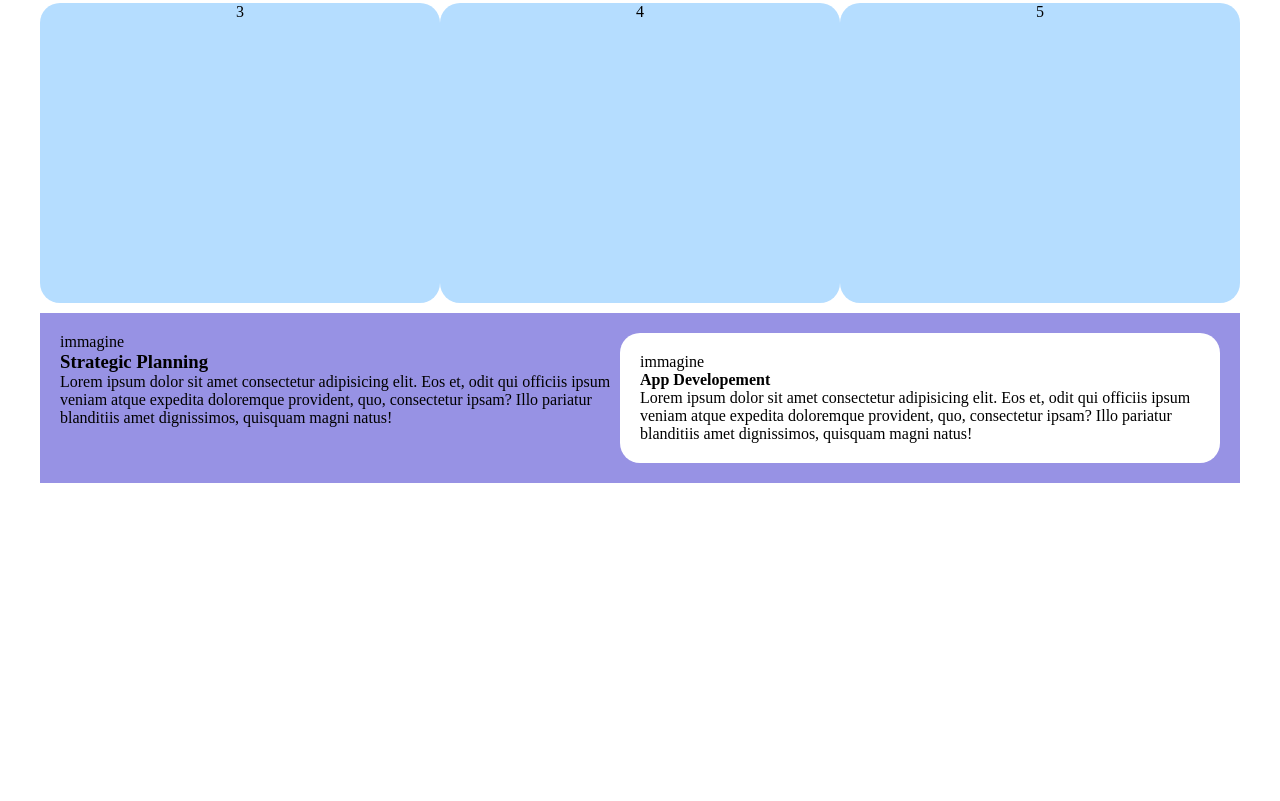
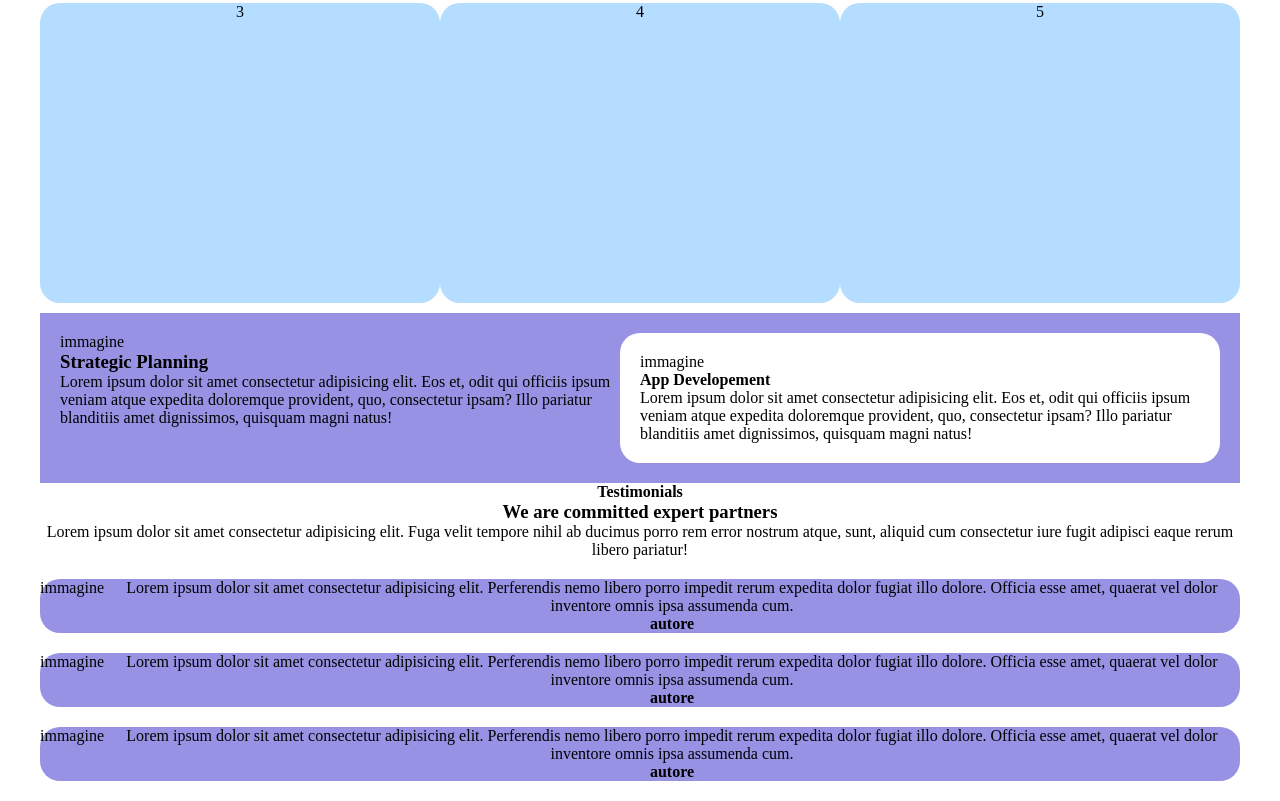
Before and after one commit to CosimoPetrarca/htmlcss-responsive-layout, a plain HTML site: page index.html in a window 1280 px wide. Shown: the part 345-1146 px from the top of the page. Before the commit the page ends 828 px from the top, so only its background shows below. Drawn offline with Linux system fonts and the light colour scheme.

Commit message:
struttura terza sezione

```diff
--- a/css/style.css
+++ b/css/style.css
@@ -117,3 +117,26 @@ header{
         justify-content: end;
     }
 }
+
+/*---------
+ III Section
+-----------*/
+
+.section3 > div:first-child{
+    text-align: center;
+}
+
+.testimonial{
+    background-color: #9792e4;
+    border-radius: 20px;
+    text-align: center;
+    margin: 20px 0;
+}
+
+@media screen and (min-width:768px) {
+
+    .testimonial{
+        display: flex;
+    }
+
+}
--- a/index.html
+++ b/index.html
@@ -50,8 +50,38 @@
                 <p>Lorem ipsum dolor sit amet consectetur adipisicing elit. Eos et, odit qui officiis ipsum veniam atque expedita doloremque provident, quo, consectetur ipsam? Illo pariatur blanditiis amet dignissimos, quisquam magni natus!</p>
             </div>
         </section>
+        <!-- /sezione 2 -->
 
-        <!-- /sezione 2 -->
+        <!-- sezione 3 -->
+        <section class="section3">
+            <div>
+                <h4>Testimonials</h4>
+                <h3>We are committed expert partners</h3>
+                <p>Lorem ipsum dolor sit amet consectetur adipisicing elit. Fuga velit tempore nihil ab ducimus porro rem error nostrum atque, sunt, aliquid cum consectetur iure fugit adipisci eaque rerum libero pariatur!</p>
+            </div>
+            <div class="testimonial">
+                <div>immagine</div>
+                <div>
+                    <p>Lorem ipsum dolor sit amet consectetur adipisicing elit. Perferendis nemo libero porro impedit rerum expedita dolor fugiat illo dolore. Officia esse amet, quaerat vel dolor inventore omnis ipsa assumenda cum.</p>
+                    <h4>autore</h4>
+                </div>
+            </div>
+            <div class="testimonial">
+                <div>immagine</div>
+                <div>
+                    <p>Lorem ipsum dolor sit amet consectetur adipisicing elit. Perferendis nemo libero porro impedit rerum expedita dolor fugiat illo dolore. Officia esse amet, quaerat vel dolor inventore omnis ipsa assumenda cum.</p>
+                    <h4>autore</h4>
+                </div>
+            </div>
+            <div class="testimonial">
+                <div>immagine</div>
+                <div>
+                    <p>Lorem ipsum dolor sit amet consectetur adipisicing elit. Perferendis nemo libero porro impedit rerum expedita dolor fugiat illo dolore. Officia esse amet, quaerat vel dolor inventore omnis ipsa assumenda cum.</p>
+                    <h4>autore</h4>
+                </div>
+            </div>
+        </section>
+        <!-- /sezione 3 -->
 
 
 
```
